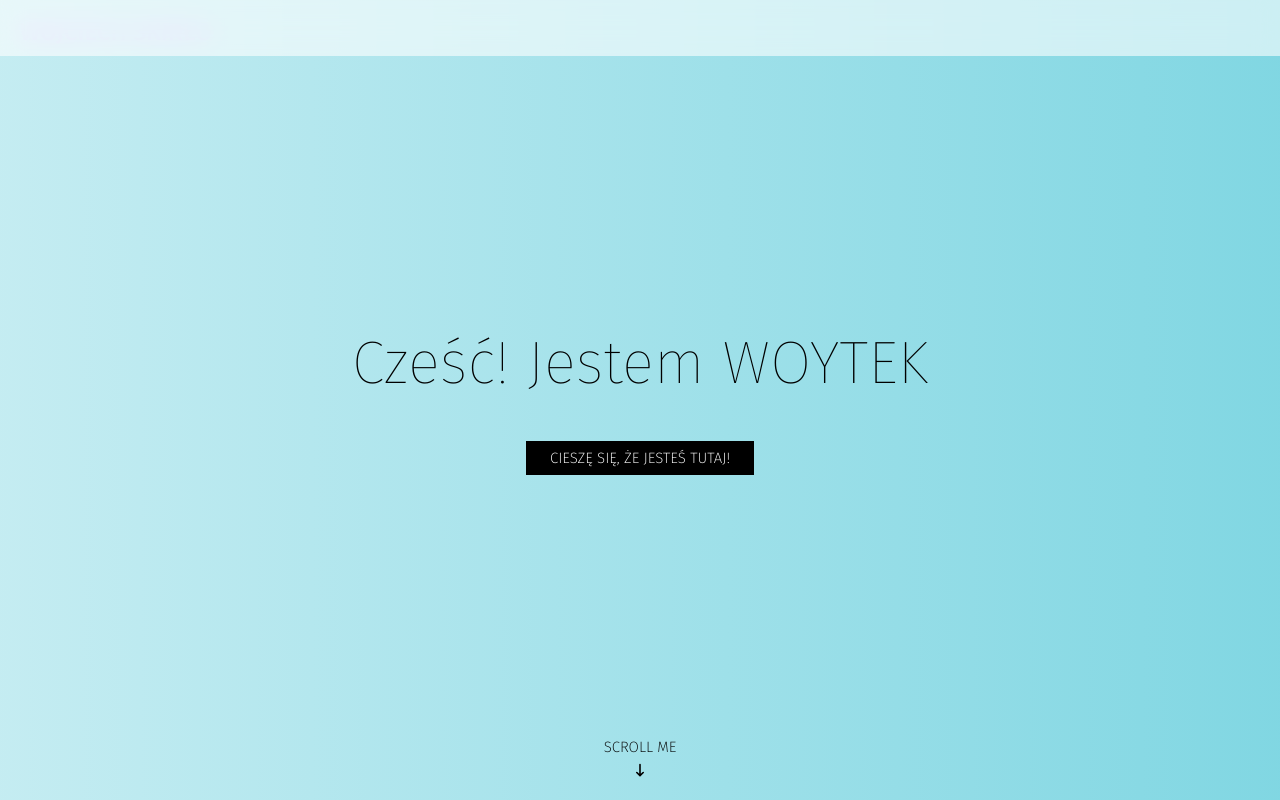
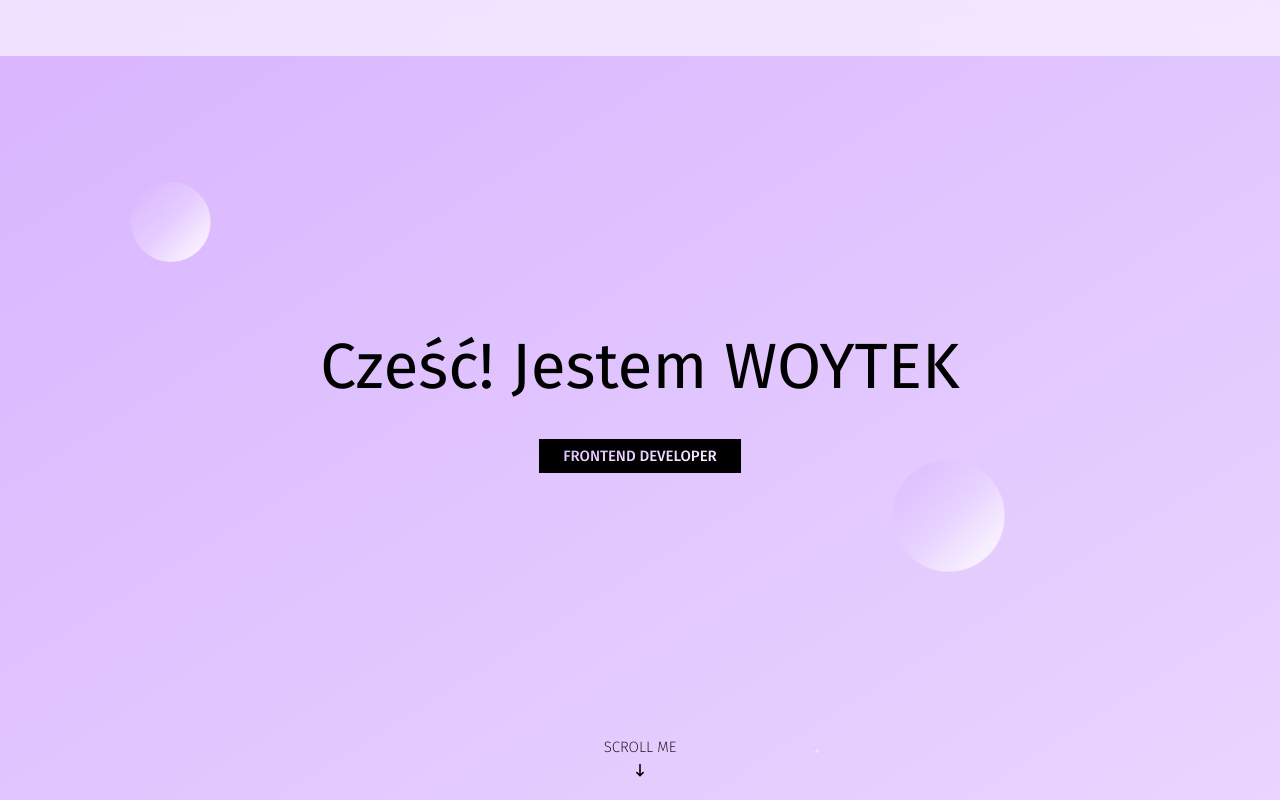
Before and after one commit to WojciechSkirlo/portfolio-woytek, a Nuxt app: page / in a window 1280 px wide. Shown: the top 800 px of the page. Built offline with nearby package versions, Linux system fonts and the light colour scheme.

Commit message:
change heloo section,

```diff
--- a/components/MainFooter.vue
+++ b/components/MainFooter.vue
@@ -17,7 +17,7 @@
             v-for="item in socialMedia"
             :key="item.id"
             :href="item.link"
-            class="flex items-center justify-center p-1.5 py-3.5 text-center bg-white relative group overflow-hidden"
+            class="flex items-center justify-center p-1 py-3.5 text-center bg-white relative group overflow-hidden"
           >
             <div class="absolute left-0 w-full h-full transition-all duration-500 bg-accent-light top-full group-hover:top-0"></div>
             <svg class="relative z-10 w-[18px] h-[18px] fill-black" xmlns="http://www.w3.org/2000/svg" viewBox="0 0 448 512" v-html="item.icon"></svg>
--- a/components/MainHeader.vue
+++ b/components/MainHeader.vue
@@ -1,3 +1,3 @@
 <template>
-  <div class="fixed top-0 right-0 z-20 w-full bg-white bg-opacity-60 backdrop-blur-md h-14"></div>
+  <div class="fixed top-0 left-0 z-20 w-full bg-white h-14 bg-opacity-60 backdrop-blur-md"></div>
 </template>
--- a/components/MyWorks.vue
+++ b/components/MyWorks.vue
@@ -4,7 +4,7 @@
       <img
         :src="`/static/works/${item.img}`"
         :alt="item.name"
-        class="object-contain w-32 h-32 transition-transform duration-500 ease-in-out delay-200"
+        class="object-contain w-32 h-32 transition-transform duration-500 ease-in-out delay-300"
         :class="isInfo && ['scale-110']"
       />
     </div>
@@ -14,12 +14,12 @@
       @click="toggleInfo(false)"
     >
       <div class="flex flex-col items-center text-center">
-        <h3
-          class="px-4 py-2 text-lg font-light leading-none uppercase bg-white"
+        <div
+          class="px-3 py-1.5 text-lg font-light leading-none uppercase bg-white"
           :class="((item.hasOwnProperty('live') && item.live) || (item.hasOwnProperty('github') && item.github)) && 'mb-8'"
         >
-          {{ item.name }}
-        </h3>
+          <span class="font-medium text-transparent bg-clip-text bg-gradient-to-br from-accent to-accent-light">{{ item.name }}</span>
+        </div>
         <div class="flex flex-col items-center gap-4">
           <a :href="item.live" target="_blank" v-if="item.hasOwnProperty('live') && item.live" class="flex items-center">
             <span class="font-medium">Sprawdź Live</span>
--- a/components/SectionHello.vue
+++ b/components/SectionHello.vue
@@ -1,12 +1,19 @@
 <template>
-  <section class="flex flex-col w-full h-screen hello-bg">
-    <div class="container flex flex-col items-center flex-1 px-5 mx-auto">
-      <div class="flex items-center justify-start w-full h-16">
-        <a href="#" class="text-2xl font-medium uppercase text-accent">Wojciech Skirło</a>
-      </div>
-      <div class="flex flex-col items-center justify-center flex-1 px-8 text-center">
-        <h1 class="mb-10 text-6xl font-thin leading-tight">Cześć! Jestem <span class="uppercase">Woytek</span></h1>
-        <div class="px-6 py-2 text-white uppercase bg-black font-extralight">Cieszę się, że jesteś tutaj!</div>
+  <section class="relative flex flex-col w-full h-screen overflow-hidden bg-gradient-to-br from-accent to-accent-light">
+    <div
+      v-for="item in bubbles"
+      :key="item.id"
+      class="absolute bottom-0 rounded-full bg-gradient-to-br from-accent/70 via-accent-light/70 to-white backdrop-blur-md"
+      :class="item.animation == 1 ? ['animation-bubble'] : ['animation-bubble-2', 'translate-y-full']"
+      :style="`width: ${item.size}rem; height: ${item.size}rem; left: ${item.left}%; animation-delay: ${item.delay}ms`"
+    ></div>
+    <div class="container relative z-10 flex flex-col items-center flex-1 px-5 mx-auto">
+      <div class="h-16"></div>
+      <div class="flex flex-col items-center justify-center flex-1 p-8 text-center">
+        <h1 class="mb-8 text-[4rem] leading-tight text-black">Cześć! Jestem <span class="uppercase">Woytek</span></h1>
+        <div class="px-6 py-2 text-white uppercase bg-black">
+          <span class="font-medium text-transparent bg-clip-text bg-gradient-to-br from-accent via-accent-light to-white"> Frontend Developer </span>
+        </div>
       </div>
       <div class="flex items-center h-16">
         <div class="flex flex-col items-center animate-bounce">
@@ -21,10 +28,137 @@
 import { ArrowNarrowDownIcon } from "@heroicons/vue/solid";
 export default {
   components: { ArrowNarrowDownIcon },
+  data() {
+    return {
+      bubbles: [
+        {
+          id: 1,
+          size: 5,
+          left: 10,
+          delay: 200,
+          animation: 1,
+        },
+        {
+          id: 2,
+          size: 7,
+          left: 70,
+          delay: 3500,
+          animation: 2,
+        },
+        {
+          id: 3,
+          size: 6,
+          left: 60,
+          delay: 6900,
+          animation: 1,
+        },
+
+        {
+          id: 5,
+          size: 5,
+          left: 20,
+          delay: 9500,
+          animation: 2,
+        },
+        {
+          id: 6,
+          size: 5,
+          left: 70,
+          delay: 12500,
+          animation: 1,
+        },
+        {
+          id: 7,
+          size: 9,
+          left: 0,
+          delay: 16500,
+          animation: 1,
+        },
+      ],
+    };
+  },
 };
 </script>
 <style>
-.hello-bg {
-  background: linear-gradient(to left, rgba(61, 193, 211, 0.65), rgba(61, 193, 211, 0.3));
+.animation-bubble {
+  animation: bubble 20s linear infinite both;
+}
+.animation-bubble-2 {
+  animation: bubble-2 20s linear infinite both;
+}
+@keyframes bubble {
+  0% {
+    transform: translateX(0) scale(0);
+  }
+  2% {
+    transform: translateX(2px) scale(1.1);
+  }
+  4% {
+    transform: translateX(3px) scale(0.9);
+  }
+  5.5% {
+    transform: translateX(4px) scale(1);
+  }
+  12.5% {
+    transform: translateX(7px);
+  }
+  17.5% {
+    transform: translateX(3px);
+  }
+  21.5% {
+    transform: translateX(-3px);
+  }
+  30% {
+    transform: translateX(2px);
+  }
+  40% {
+    transform: translateX(4px);
+  }
+  50% {
+    transform: translateX(16px) scale(1);
+    bottom: 100%;
+  }
+  100% {
+    transform: translateX(16px) scale(1);
+    bottom: 100%;
+  }
+}
+
+@keyframes bubble-2 {
+  0% {
+    transform: translate(0, 100%);
+  }
+  2% {
+    transform: translate(-2px, 80%);
+  }
+  4% {
+    transform: translate(-3px, 70%);
+  }
+  7% {
+    transform: translate(-4px, 60%);
+  }
+  12.5% {
+    transform: translate(-7px, 50%);
+  }
+  17.5% {
+    transform: translate(-3px, 40%);
+  }
+  21.5% {
+    transform: translate(5px, 30%);
+  }
+  30% {
+    transform: translate(2px, 20%);
+  }
+  40% {
+    transform: translate(-4px, 0%);
+  }
+  50% {
+    transform: translateX(-16px);
+    bottom: 100%;
+  }
+  100% {
+    transform: translateX(16px);
+    bottom: 100%;
+  }
 }
 </style>
--- a/components/ToUp.vue
+++ b/components/ToUp.vue
@@ -7,7 +7,7 @@
       items-center
       justify-center
       px-2.5
-      pt-3.5
+      pt-3
       pb-2
       text-xs text-white
       uppercase
@@ -22,7 +22,7 @@
     "
   >
     <ArrowNarrowUpIcon class="w-3.5 h-3.5 fill-white" />
-    <span class="mt-2">to</span>
+    <span class="mt-1.5">to</span>
     <span>up</span>
   </div>
 </template>
--- a/pages/index.vue
+++ b/pages/index.vue
@@ -1,5 +1,5 @@
 <template>
-  <div>
+  <div class="antialiased">
     <Html lang="en-US">
       <Head>
         <Title>Woytek | Portfolio</Title>
```
